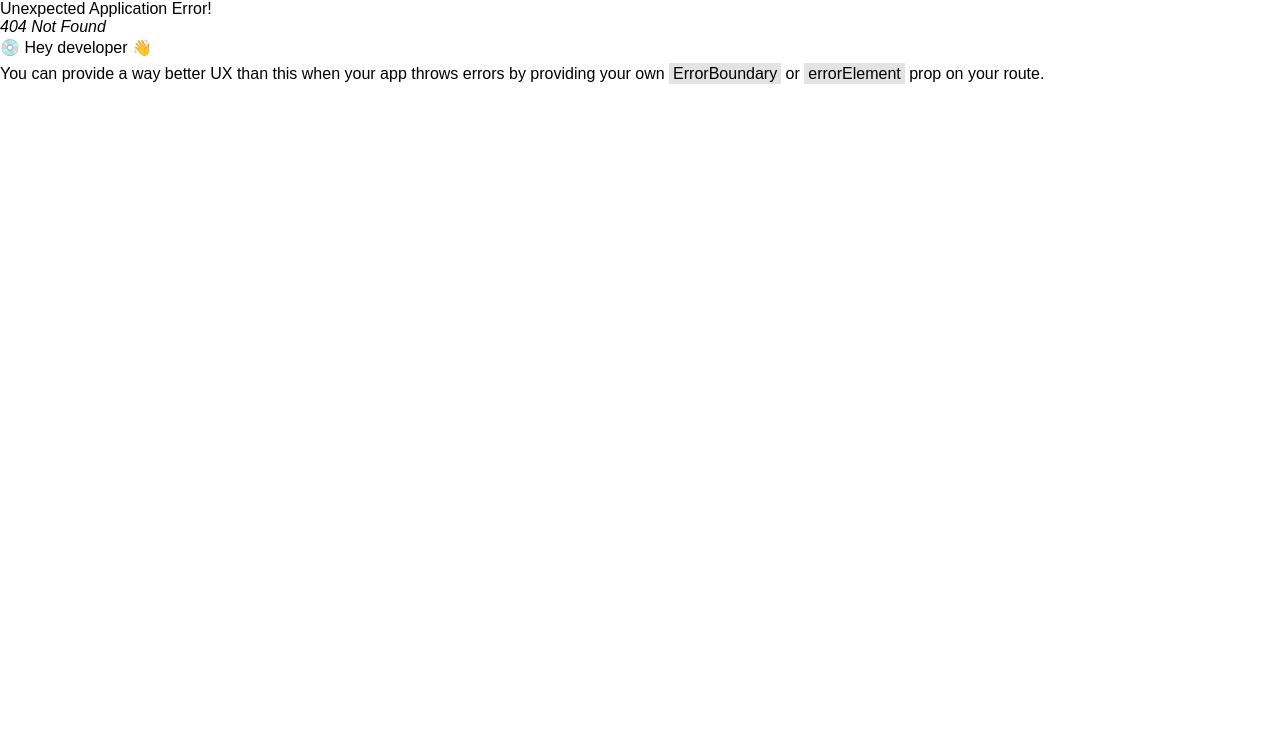
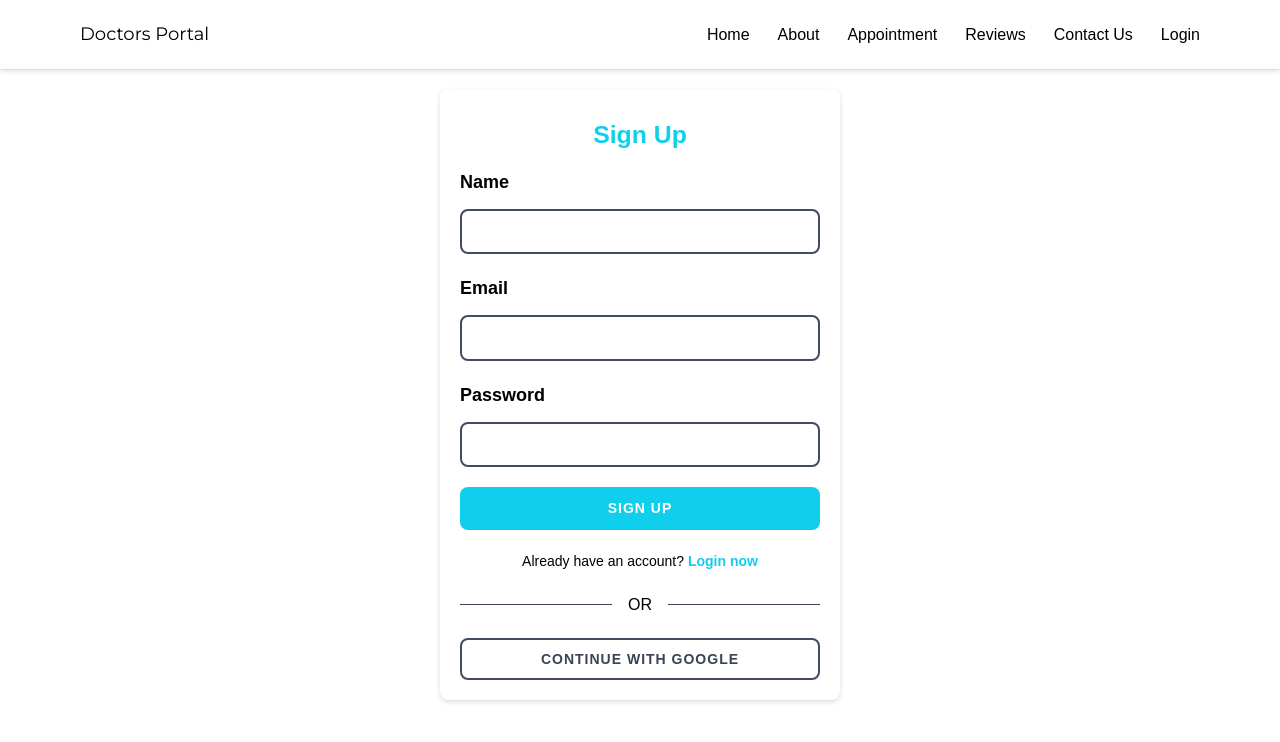
Before and after one commit to UpalBarua/doctors-portal, a React (Vite) app: page /signup in a window 1280 px wide. Before the commit this address had no page. Shown: the top 742 px of the page. Built offline with nearby package versions, Linux system fonts and the light colour scheme.

Commit message:
login and sign up routes and pages added

```diff
--- a/src/assets/utilities.css
+++ b/src/assets/utilities.css
@@ -48,3 +48,25 @@
   outline: 0;
   background-color: var(--clr-accent-primary-500);
 }
+
+.btn-secondary {
+  min-width: 10rem;
+  padding: var(--spacing-200);
+  border: 2px solid var(--clr-dark-300);
+  border-radius: var(--border-radius);
+  font-weight: var(--fw-semibold);
+  font-size: var(--fs-300);
+  text-transform: uppercase;
+  letter-spacing: 1px;
+  color: var(--clr-dark-400);
+  background-color: transparent;
+  cursor: pointer;
+  transition: background-color 350ms ease-out;
+}
+
+.btn-secondary:hover,
+.btn-secondary:focus {
+  outline: 0;
+  background-color: var(--clr-dark-400);
+  color: var(--clr-light-400);
+}
--- /dev/null
+++ b/src/pages/Login/Login.jsx
@@ -0,0 +1,20 @@
+import React from 'react';
+import { Link } from 'react-router-dom';
+import LoginForm from '../Shared/Forms/LoginForm';
+import styles from './Login.module.css';
+
+const Login = () => {
+  return (
+    <section className={`${styles.login} | container flow`}>
+      <h2 className={styles.title}>Login</h2>
+      <LoginForm />
+      <p className={styles.redirect}>
+        New to Doctors Portal? <Link to="/signup">Create new account</Link>
+      </p>
+      <span className={styles.divider}>OR</span>
+      <button className="btn-secondary">continue with google</button>
+    </section>
+  );
+};
+
+export default Login;
--- /dev/null
+++ b/src/pages/Login/Login.module.css
@@ -0,0 +1,52 @@
+/* ******************** */
+/* LOGIN                */
+/* ******************** */
+.login {
+  width: 25rem;
+  margin-block: var(--spacing-500);
+  padding: var(--spacing-500);
+  box-shadow: var(--box-shadow);
+  border-radius: var(--border-radius);
+  text-align: center;
+}
+
+.title {
+  margin-block: var(--spacing-300);
+  font-size: calc(var(--fs-600) + 30%);
+  font-weight: var(--fw-bold);
+  color: var(--clr-accent-primary-400);
+}
+
+.login button {
+  width: 100%;
+}
+
+.divider {
+  display: flex;
+  align-items: center;
+  gap: var(--spacing-400);
+}
+
+.divider::before,
+.divider::after {
+  content: '';
+  display: block;
+  height: 1px;
+  width: 100%;
+  background-color: var(--clr-dark-400);
+}
+
+.redirect {
+  font-size: var(--fs-300);
+}
+
+.redirect > a {
+  color: var(--clr-accent-primary-400);
+  font-weight: var(--fw-semibold);
+}
+
+.redirect > a:hover,
+.redirect > a:focus {
+  outline: 0;
+  text-decoration: 2px underline;
+}
--- a/src/pages/Shared/Forms/Forms.module.css
+++ b/src/pages/Shared/Forms/Forms.module.css
@@ -38,7 +38,7 @@
 }
 
 .input {
-  padding: var(--spacing-300) var(--spacing-200);
+  padding: var(--spacing-200);
   border: 2px solid var(--clr-dark-300);
   border-radius: var(--border-radius);
   resize: none;
--- /dev/null
+++ b/src/pages/Shared/Forms/LoginForm.jsx
@@ -0,0 +1,20 @@
+import React from 'react';
+import styles from './Forms.module.css';
+
+const LoginForm = () => {
+  return (
+    <form className="flow">
+      <div className={styles.field}>
+        <label className={styles.label}>Email</label>
+        <input type="text" className={styles.input} />
+      </div>
+      <div className={styles.field}>
+        <label className={styles.label}>Password</label>
+        <input type="password" className={styles.input} />
+      </div>
+      <button className="btn-primary">login</button>
+    </form>
+  );
+};
+
+export default LoginForm;
--- /dev/null
+++ b/src/pages/Shared/Forms/SignupForm.jsx
@@ -0,0 +1,24 @@
+import React from 'react';
+import styles from './Forms.module.css';
+
+const SignupForm = () => {
+  return (
+    <form className="flow">
+      <div className={styles.field}>
+        <label className={styles.label}>Name</label>
+        <input type="text" className={styles.input} />
+      </div>
+      <div className={styles.field}>
+        <label className={styles.label}>Email</label>
+        <input type="text" className={styles.input} />
+      </div>
+      <div className={styles.field}>
+        <label className={styles.label}>Password</label>
+        <input type="password" className={styles.input} />
+      </div>
+      <button className="btn-primary">sign up</button>
+    </form>
+  );
+};
+
+export default SignupForm;
--- /dev/null
+++ b/src/pages/Signup/Signup.jsx
@@ -0,0 +1,20 @@
+import React from 'react';
+import { Link } from 'react-router-dom';
+import SignupForm from '../Shared/Forms/SignupForm';
+import styles from './Signup.module.css';
+
+const Login = () => {
+  return (
+    <section className={`${styles.signup} | container flow`}>
+      <h2 className={styles.title}>Sign Up</h2>
+      <SignupForm />
+      <p className={styles.redirect}>
+        Already have an account? <Link to="/login">Login now</Link>
+      </p>
+      <span className={styles.divider}>OR</span>
+      <button className="btn-secondary">continue with google</button>
+    </section>
+  );
+};
+
+export default Login;
--- /dev/null
+++ b/src/pages/Signup/Signup.module.css
@@ -0,0 +1,52 @@
+/* ******************** */
+/* SIGNUP                */
+/* ******************** */
+.signup {
+  width: 25rem;
+  margin-block: var(--spacing-500);
+  padding: var(--spacing-500);
+  box-shadow: var(--box-shadow);
+  border-radius: var(--border-radius);
+  text-align: center;
+}
+
+.title {
+  margin-block: var(--spacing-300);
+  font-size: calc(var(--fs-600) + 30%);
+  font-weight: var(--fw-bold);
+  color: var(--clr-accent-primary-400);
+}
+
+.signup button {
+  width: 100%;
+}
+
+.divider {
+  display: flex;
+  align-items: center;
+  gap: var(--spacing-400);
+}
+
+.divider::before,
+.divider::after {
+  content: '';
+  display: block;
+  height: 1px;
+  width: 100%;
+  background-color: var(--clr-dark-400);
+}
+
+.redirect {
+  font-size: var(--fs-300);
+}
+
+.redirect > a {
+  color: var(--clr-accent-primary-400);
+  font-weight: var(--fw-semibold);
+}
+
+.redirect > a:hover,
+.redirect > a:focus {
+  outline: 0;
+  text-decoration: 2px underline;
+}
--- a/src/routes/Routes.jsx
+++ b/src/routes/Routes.jsx
@@ -2,6 +2,8 @@ import { createBrowserRouter } from 'react-router-dom';
 import Main from '../layouts/Main';
 import Appointment from '../pages/Appointment/Appointment';
 import Home from '../pages/Home/Home';
+import Login from '../pages/Login/Login';
+import Signup from '../pages/Signup/Signup';
 
 const router = createBrowserRouter([
   {
@@ -10,6 +12,8 @@ const router = createBrowserRouter([
     children: [
       { path: '/', element: <Home /> },
       { path: '/appointment', element: <Appointment /> },
+      { path: '/login', element: <Login /> },
+      { path: '/signup', element: <Signup /> },
     ],
   },
 ]);
```
